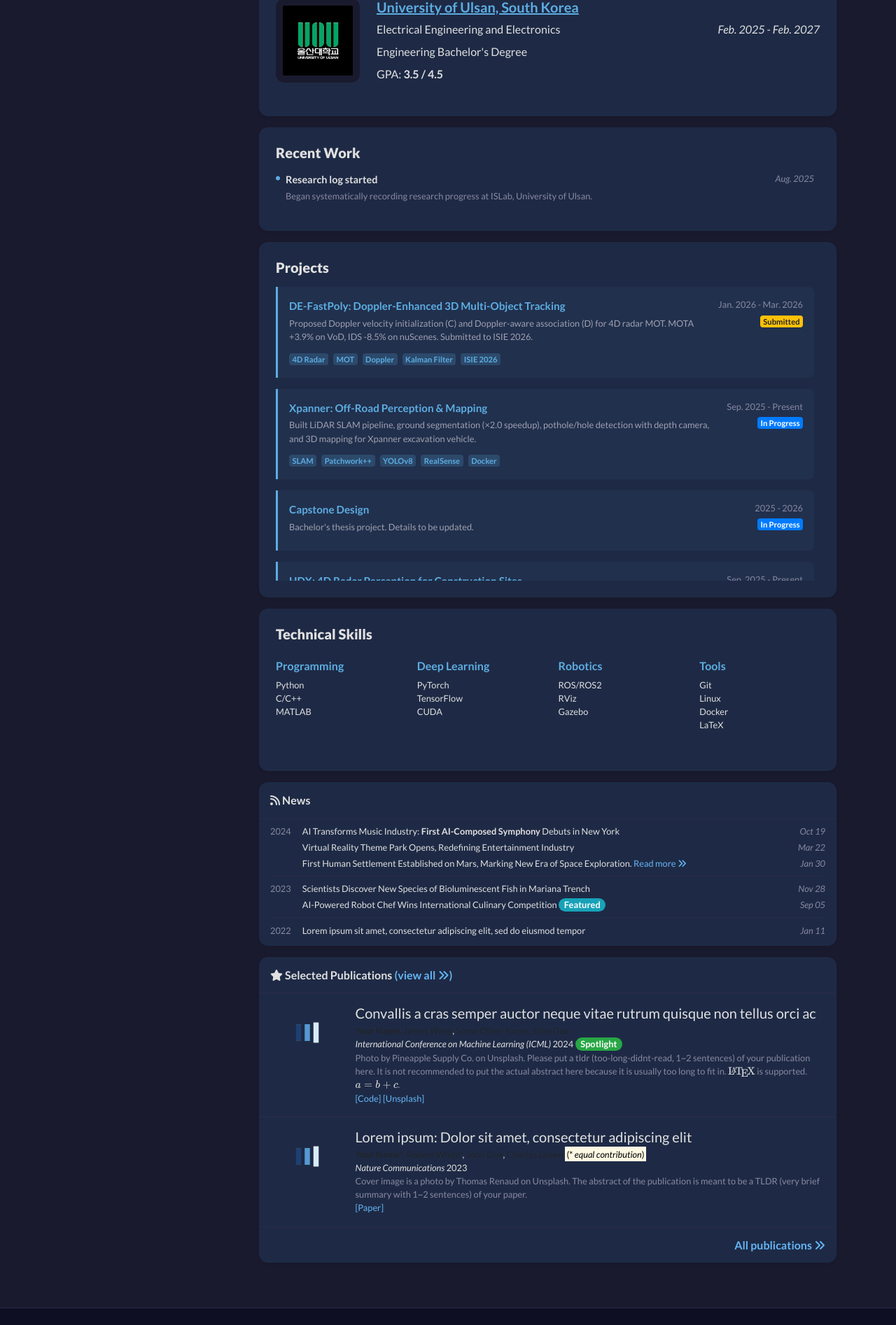
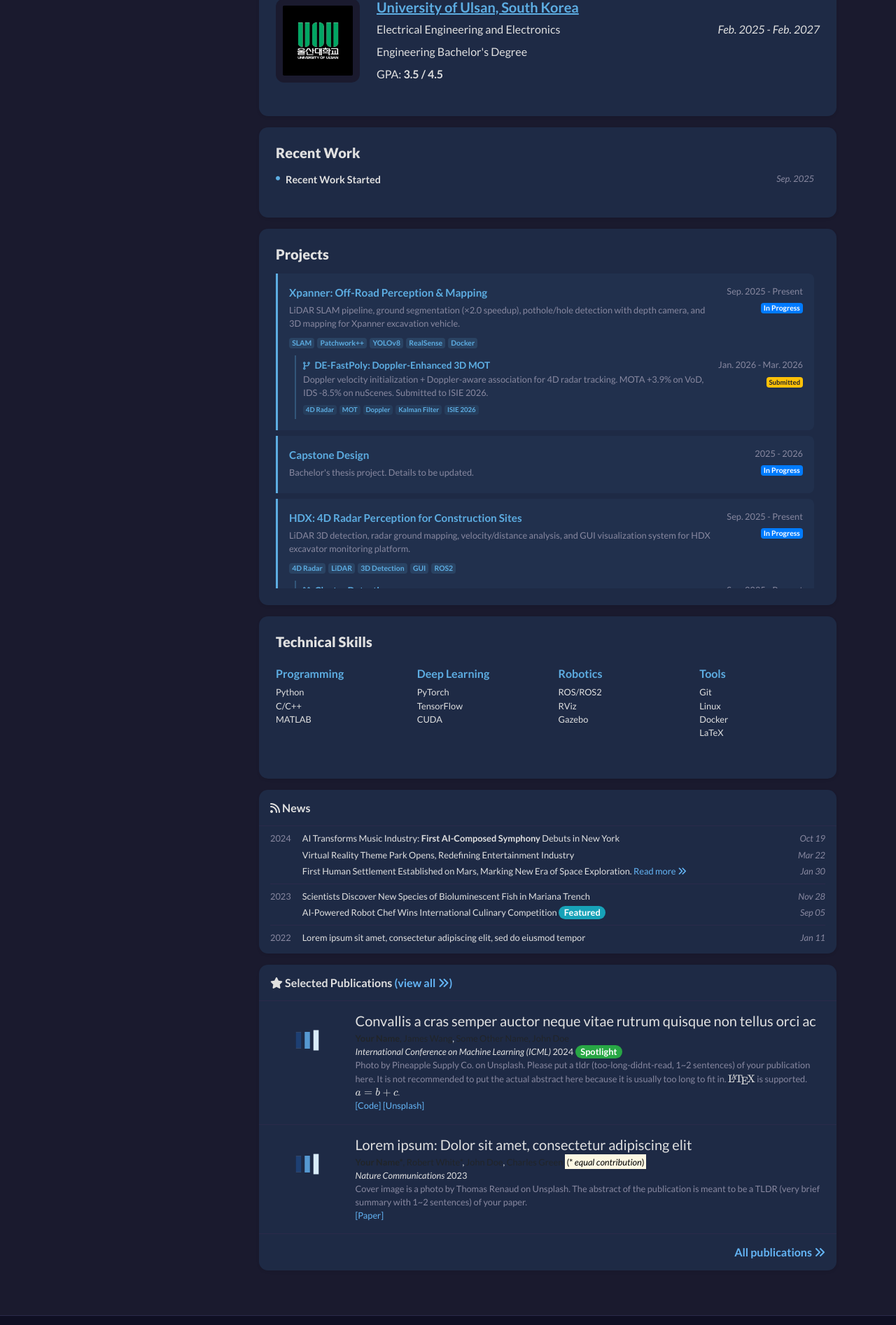
Before and after one commit to solomon0256/solomon0256.github.io, a Jekyll site: the page built from index.html, in a window 1280 px wide. Shown: the part 668-2562 px from the top of the page at 70% size. Built offline with Jekyll 4.4.1, drawn with Linux system fonts in a browser that asks for light colours; nearby versions of some CDN libraries; a style sheet for code colours, icons or effects is not loaded.

Commit message:
Add project hierarchy (parent/child) and fix Recent Work first entry
- Projects support parent field for sub-project nesting
- DE-FastPoly shown as sub-project of Xpanner
- Cluster Detection shown as sub-project of HDX
- Recent Work: first entry simplified to 'Recent Work Started', Sep. 2025

```diff
--- a/_data/profile.yml
+++ b/_data/profile.yml
@@ -58,48 +58,74 @@ education:
 
 recent_work:
   items:
-  - title: "Research log started"
-    description: "Began systematically recording research progress at ISLab, University of Ulsan."
-    date: "Aug. 2025"
-    sort_date: 2025-08-01
+  - title: "Recent Work Started"
+    description: ""
+    date: "Sep. 2025"
+    sort_date: 2025-09-01
     project: ""
 
 projects:
-- title: "DE-FastPoly: Doppler-Enhanced 3D Multi-Object Tracking"
-  description: "Proposed Doppler velocity initialization (C) and Doppler-aware association (D) for 4D radar MOT. MOTA +3.9% on VoD, IDS -8.5% on nuScenes. Submitted to ISIE 2026."
-  date: "Jan. 2026 - Mar. 2026"
-  sort_date: 2026-01-01
-  status: "Submitted"
-  tags: ["4D Radar", "MOT", "Doppler", "Kalman Filter", "ISIE 2026"]
-  link: "/archive/de-fastpoly"
-- title: "HDX: 4D Radar Perception for Construction Sites"
-  description: "Developed LiDAR 3D detection, radar ground mapping, velocity/distance analysis, and GUI visualization system for HDX excavator monitoring platform."
+# ── Top-level projects ──────────────────────────────────────
+- id: "hdx"
+  title: "HDX: 4D Radar Perception for Construction Sites"
+  description: "LiDAR 3D detection, radar ground mapping, velocity/distance analysis, and GUI visualization system for HDX excavator monitoring platform."
   date: "Sep. 2025 - Present"
   sort_date: 2025-09-01
   status: "In Progress"
   tags: ["4D Radar", "LiDAR", "3D Detection", "GUI", "ROS2"]
   link: "/archive/hdx"
-- title: "Xpanner: Off-Road Perception & Mapping"
-  description: "Built LiDAR SLAM pipeline, ground segmentation (×2.0 speedup), pothole/hole detection with depth camera, and 3D mapping for Xpanner excavation vehicle."
+  parent: ""
+
+- id: "xpanner"
+  title: "Xpanner: Off-Road Perception & Mapping"
+  description: "LiDAR SLAM pipeline, ground segmentation (×2.0 speedup), pothole/hole detection with depth camera, and 3D mapping for Xpanner excavation vehicle."
   date: "Sep. 2025 - Present"
   sort_date: 2025-09-03
   status: "In Progress"
   tags: ["SLAM", "Patchwork++", "YOLOv8", "RealSense", "Docker"]
   link: "/archive/xpanner"
-- title: "DUSt3R Lightweighting"
+  parent: ""
+
+- id: "dust3r"
+  title: "DUSt3R Lightweighting"
   description: "Lightweight adaptation of DUSt3R feedforward 3D reconstruction model via knowledge distillation and model compression techniques."
   date: "Nov. 2024 - Present"
   sort_date: 2024-11-01
   status: "In Progress"
-  tags: ["3D Reconstruction", "Knowledge Distillation", "Model Compression", "DUSt3R"]
+  tags: ["3D Reconstruction", "Knowledge Distillation", "Model Compression"]
   link: "/archive/dust3r-lightweight"
-- title: "Capstone Design"
+  parent: ""
+
+- id: "capstone"
+  title: "Capstone Design"
   description: "Bachelor's thesis project. Details to be updated."
   date: "2025 - 2026"
   sort_date: 2025-09-01
   status: "In Progress"
   tags: []
   link: "/archive/capstone"
+  parent: ""
+
+# ── Sub-projects ─────────────────────────────────────────────
+- id: "de-fastpoly"
+  title: "DE-FastPoly: Doppler-Enhanced 3D MOT"
+  description: "Doppler velocity initialization + Doppler-aware association for 4D radar tracking. MOTA +3.9% on VoD, IDS -8.5% on nuScenes. Submitted to ISIE 2026."
+  date: "Jan. 2026 - Mar. 2026"
+  sort_date: 2026-01-01
+  status: "Submitted"
+  tags: ["4D Radar", "MOT", "Doppler", "Kalman Filter", "ISIE 2026"]
+  link: "/archive/de-fastpoly"
+  parent: "xpanner"
+
+- id: "hdx-cluster"
+  title: "Cluster Detection"
+  description: "Radar point cloud clustering for 3D object detection in construction site environments."
+  date: "Sep. 2025 - Present"
+  sort_date: 2025-09-01
+  status: "In Progress"
+  tags: ["Clustering", "4D Radar", "Point Cloud"]
+  link: "/archive/hdx-cluster"
+  parent: "hdx"
 
 skills:
 - category: "Programming"
--- a/_includes/widgets/experience_card.html
+++ b/_includes/widgets/experience_card.html
@@ -72,31 +72,48 @@
         <div class="card border-0 shadow-sm bg-white">
             <div class="card-body p-4">
                 <h5 class="mb-3"><strong>Projects</strong></h5>
-                <div style="max-height: 420px; overflow-y: auto; padding-right: 8px;">
-                    {% assign sorted_projects = site.data.profile.projects | sort: "sort_date" | reverse %}
-                    {% for item in sorted_projects %}
-                    <div class="mb-3 p-3" style="border-left: 3px solid #5dade2; background: rgba(93,173,226,0.05); border-radius: 0 8px 8px 0;">
+                <div style="max-height: 450px; overflow-y: auto; padding-right: 8px;">
+                    {% assign top_projects = site.data.profile.projects | where: "parent", "" | sort: "sort_date" | reverse %}
+                    {% for item in top_projects %}
+                    <!-- Top-level project -->
+                    <div class="mb-2 p-3" style="border-left: 3px solid #5dade2; background: rgba(93,173,226,0.05); border-radius: 0 8px 8px 0;">
                         <div class="d-flex align-items-start justify-content-between">
                             <div style="flex: 1;">
-                                <div style="font-weight: 600; font-size: 0.95rem;">
-                                    {% if item.link %}
-                                    <a href="{{ item.link }}" style="color: #5dade2; text-decoration: none;">{{ item.title }}</a>
-                                    {% else %}{{ item.title }}{% endif %}
+                                <div style="font-weight: 700; font-size: 0.95rem;">
+                                    {% if item.link %}<a href="{{ item.link }}" style="color: #5dade2; text-decoration: none;">{{ item.title }}</a>{% else %}{{ item.title }}{% endif %}
                                 </div>
-                                <div class="small mt-1" style="color: var(--text-secondary);">{{ item.description }}</div>
-                                <div class="mt-2">
-                                    {% for tag in item.tags %}
-                                    <span class="badge badge-secondary mr-1" style="font-size: 0.7rem; background: rgba(93,173,226,0.2); color: #5dade2;">{{ tag }}</span>
-                                    {% endfor %}
+                                <div class="small mt-1 text-muted">{{ item.description }}</div>
+                                <div class="mt-1">
+                                    {% for tag in item.tags %}<span class="badge mr-1" style="font-size: 0.65rem; background: rgba(93,173,226,0.15); color: #5dade2;">{{ tag }}</span>{% endfor %}
                                 </div>
                             </div>
                             <div class="ml-3 text-right" style="flex-shrink: 0;">
                                 <div class="small text-muted">{{ item.date }}</div>
-                                {% if item.status %}
-                                <span class="badge mt-1 badge-{% if item.status == 'Completed' %}success{% elsif item.status == 'Submitted' %}warning{% else %}primary{% endif %}" style="font-size: 0.7rem;">{{ item.status }}</span>
-                                {% endif %}
+                                {% if item.status %}<span class="badge mt-1 badge-{% if item.status == 'Completed' %}success{% elsif item.status == 'Submitted' %}warning{% else %}primary{% endif %}" style="font-size: 0.65rem;">{{ item.status }}</span>{% endif %}
                             </div>
                         </div>
+                        <!-- Sub-projects -->
+                        {% assign subs = site.data.profile.projects | where: "parent", item.id %}
+                        {% if subs.size > 0 %}
+                        <div class="mt-2" style="border-left: 2px solid rgba(93,173,226,0.3); margin-left: 8px; padding-left: 10px;">
+                            {% for sub in subs %}
+                            <div class="d-flex align-items-start justify-content-between py-1">
+                                <div style="flex: 1;">
+                                    <div style="font-size: 0.85rem; font-weight: 600;">
+                                        <i class="fas fa-code-branch mr-1" style="color: #5dade2; font-size: 0.7rem;"></i>
+                                        {% if sub.link %}<a href="{{ sub.link }}" style="color: #5dade2; text-decoration: none;">{{ sub.title }}</a>{% else %}{{ sub.title }}{% endif %}
+                                    </div>
+                                    <div class="small text-muted">{{ sub.description }}</div>
+                                    <div>{% for tag in sub.tags %}<span class="badge mr-1" style="font-size: 0.6rem; background: rgba(93,173,226,0.1); color: #5dade2;">{{ tag }}</span>{% endfor %}</div>
+                                </div>
+                                <div class="ml-2 text-right" style="flex-shrink: 0;">
+                                    <div class="small text-muted">{{ sub.date }}</div>
+                                    {% if sub.status %}<span class="badge badge-{% if sub.status == 'Completed' %}success{% elsif sub.status == 'Submitted' %}warning{% else %}primary{% endif %}" style="font-size: 0.6rem;">{{ sub.status }}</span>{% endif %}
+                                </div>
+                            </div>
+                            {% endfor %}
+                        </div>
+                        {% endif %}
                     </div>
                     {% endfor %}
                 </div>
```
